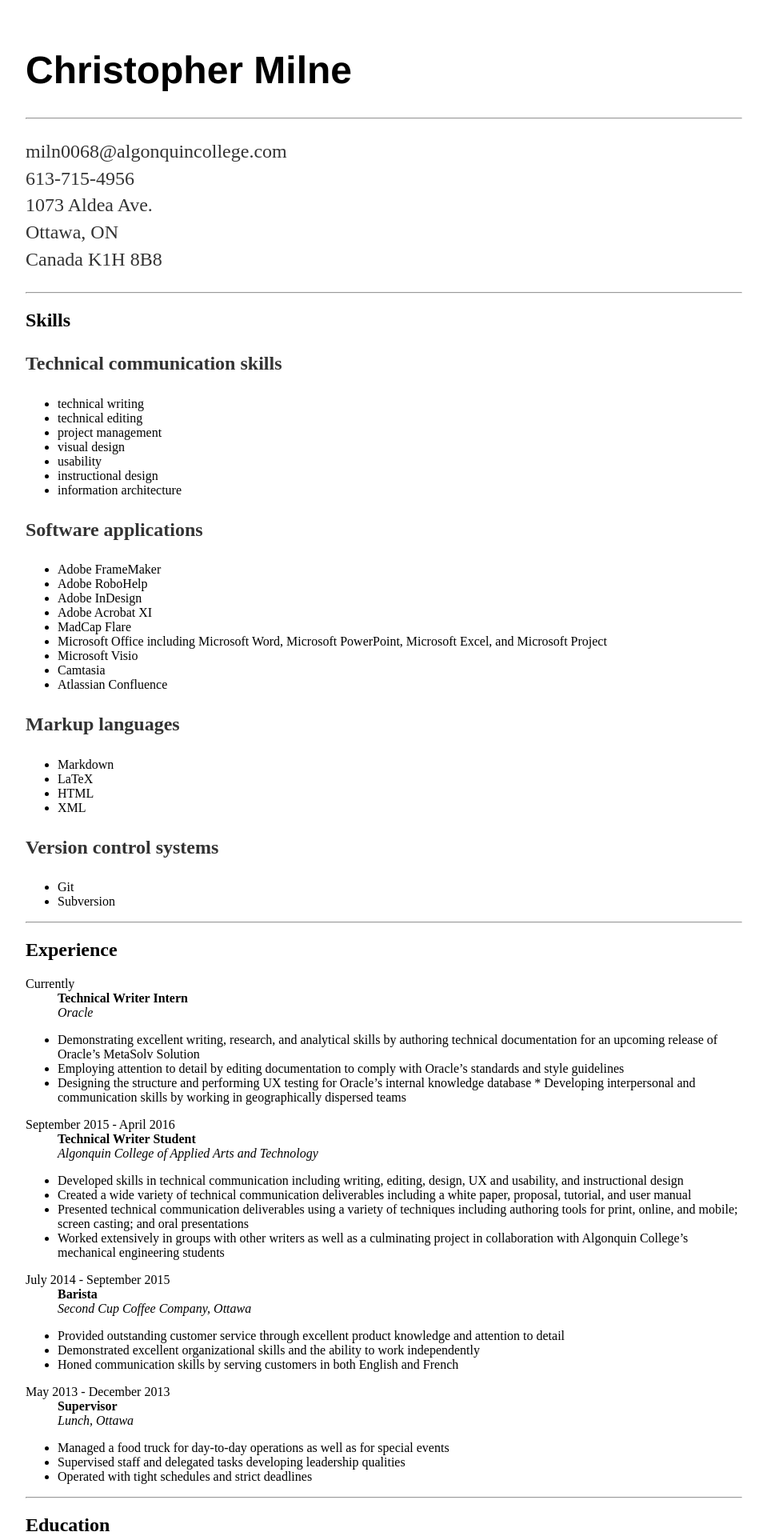
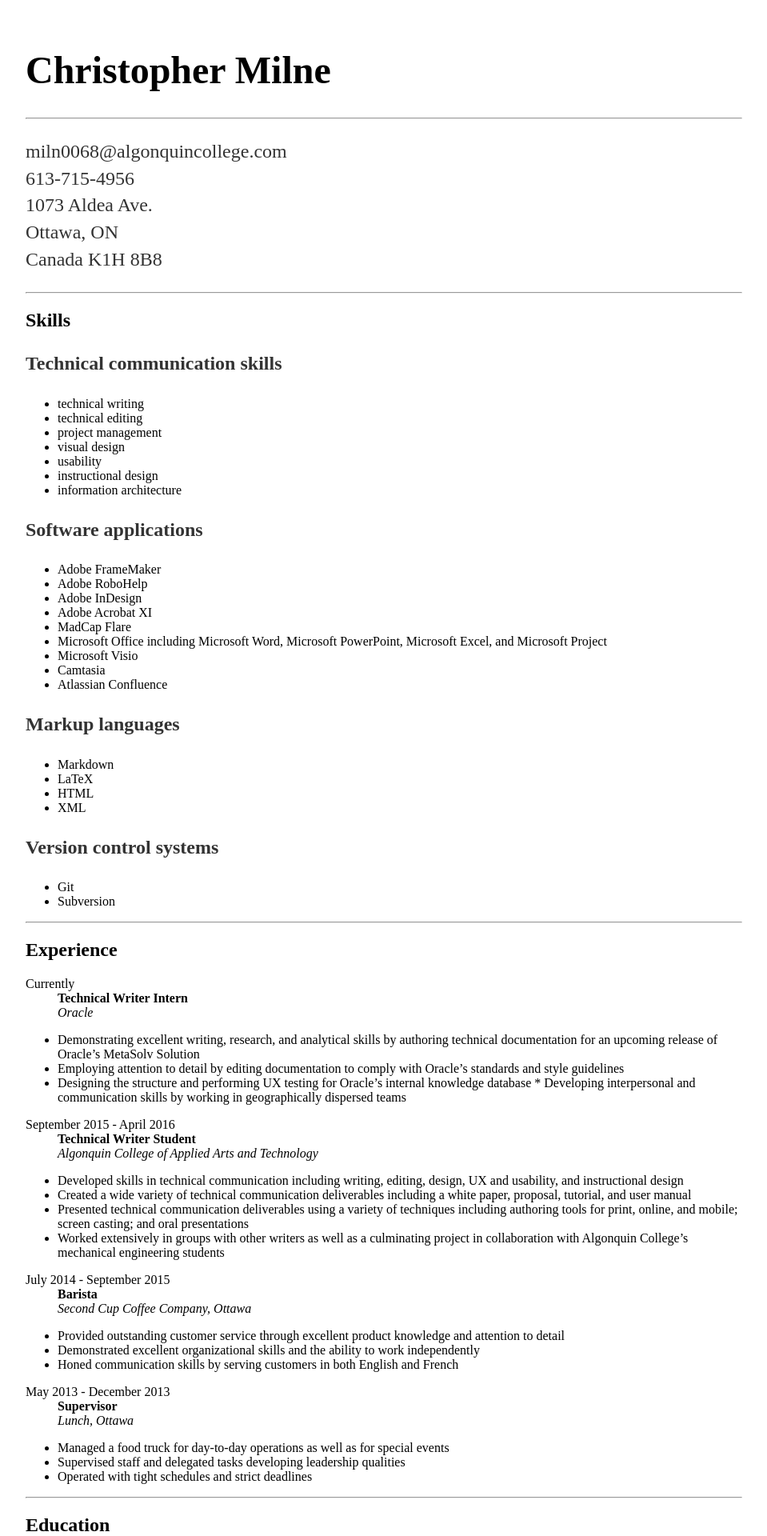
Before and after one commit to chris-milne/chris-milne.github.io, a Jekyll site: the page built from index.html, in a window 1280 px wide. Shown: the top 1920 px of the page at 80% size, without its empty margins (160-1119 px from the left). Built offline with Jekyll 4.4.1, drawn with Linux system fonts in a browser that asks for light colours.

Commit message:
Update main.css

```diff
--- a/css/main.css
+++ b/css/main.css
@@ -3,7 +3,7 @@
     width: 70%;
 }
 nav ul, footer ul {
-    font-family:'Helvetica', 'Arial', 'Sans-Serif';
+    font-family:'Avenir Next';
     padding: 0px;
     list-style: none;
     font-weight: bold;
@@ -21,7 +21,7 @@
 }
 h1 {
     font-size: 3em;
-    font-family:'Helvetica', 'Arial', 'Sans-Serif';
+    font-family:'Avenir Next';
 }
 p {
     font-size: 1.5em;
```
